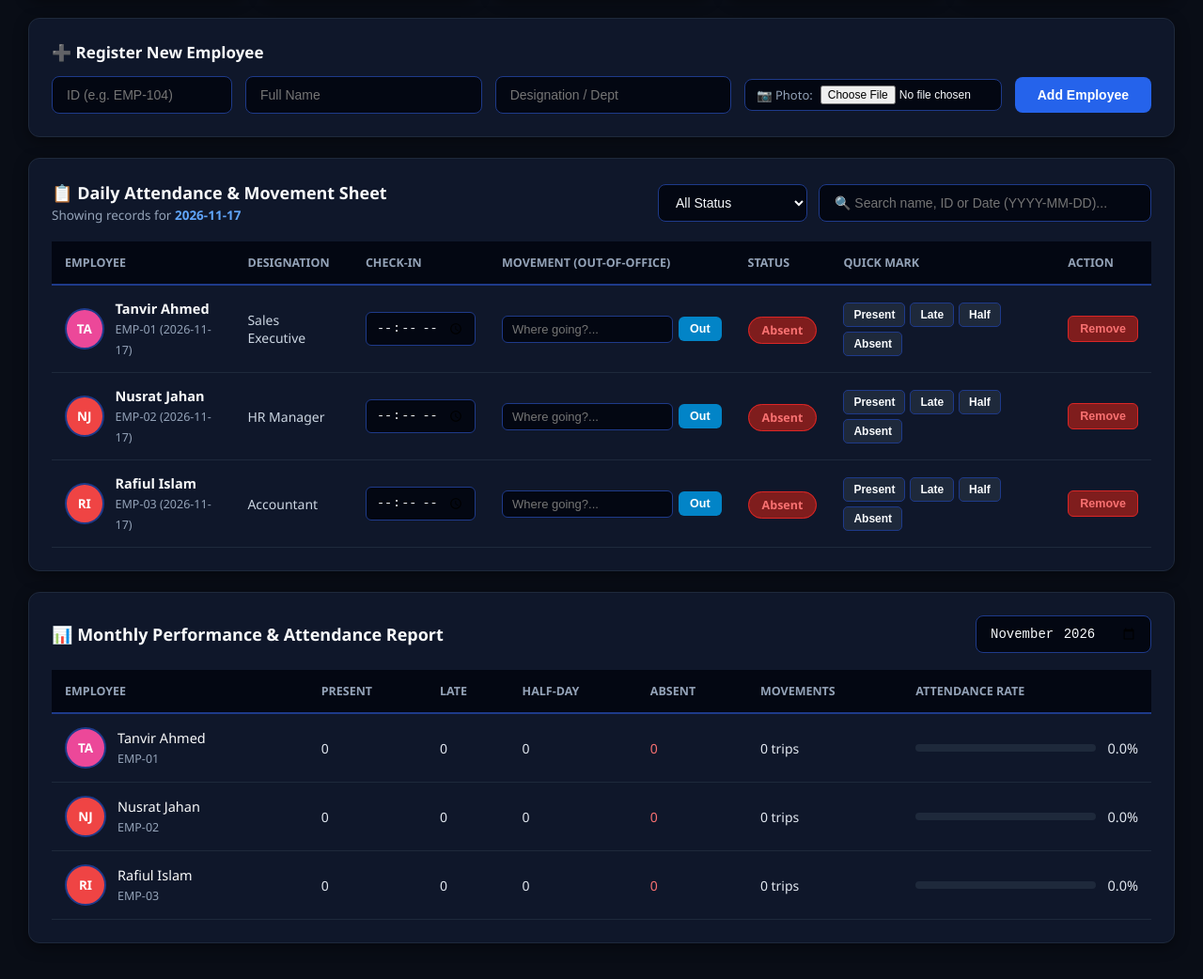
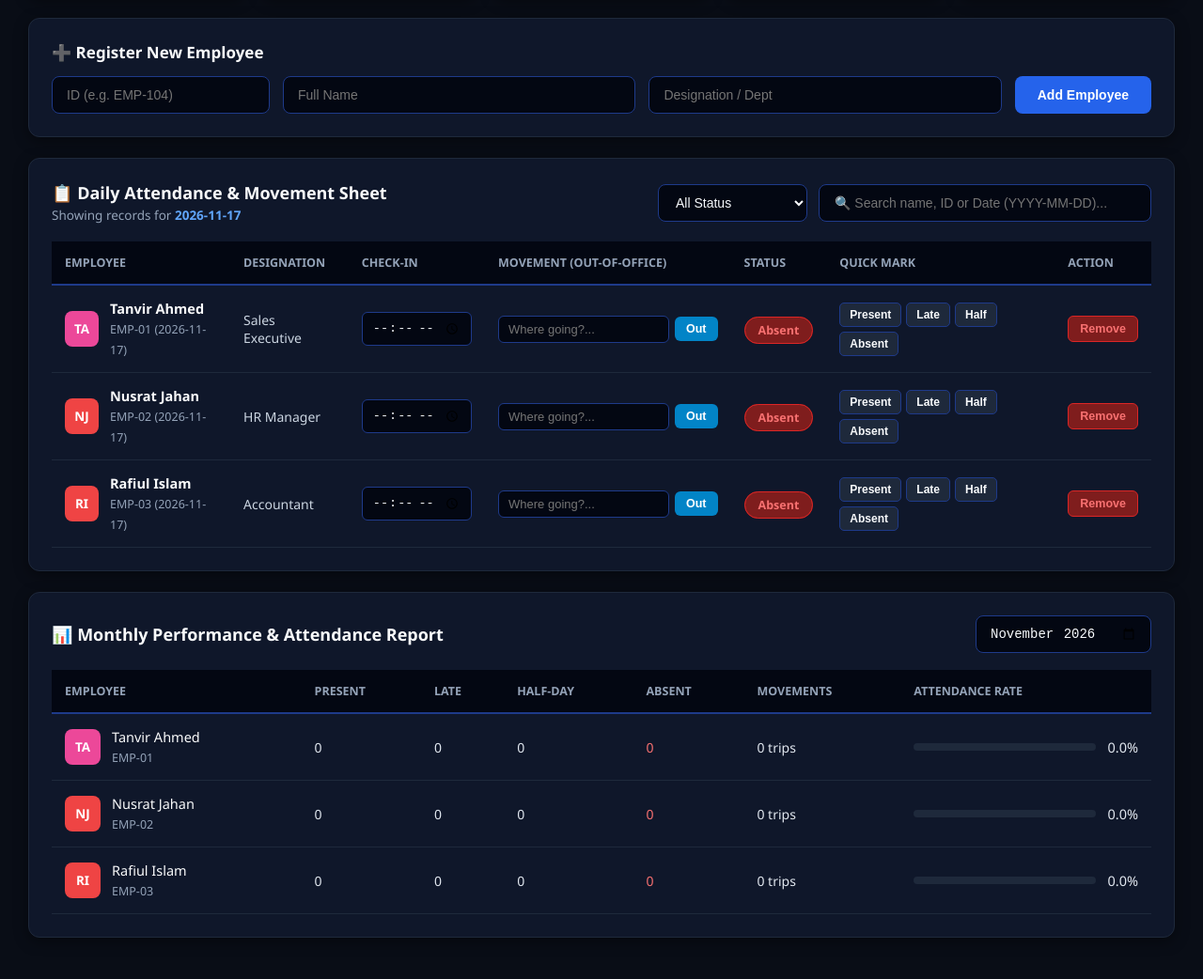
Before and after one commit to mrtexinfo2010/mrtex-employee-attendance-website, a plain HTML site: page index.html in a window 1280 px wide. Shown: the part 268-1310 px from the top of the page at 94% size. Drawn offline with Linux system fonts and the light colour scheme.

Commit message:
Update index.html

```diff
--- a/index.html
+++ b/index.html
@@ -76,14 +76,10 @@
     <!-- Register New Employee -->
     <div style="background:#0f172a; border-radius:12px; padding:24px; margin-bottom:22px; border:1px solid #1e293b; box-shadow:0 4px 15px rgba(0,0,0,0.4);">
       <h3 style="margin:0 0 14px 0; font-size:17px; color:#f9fafb;">➕ Register New Employee</h3>
-      <form id="addEmployeeForm" style="display:flex; gap:14px; flex-wrap:wrap; align-items:center;">
-        <input type="text" id="empId" placeholder="ID (e.g. EMP-104)" required style="flex:1; min-width:160px; padding:11px 15px; background:#030712; color:#f8fafc; border:1px solid #1e3a8a; border-radius:8px; font-size:14px;">
-        <input type="text" id="empName" placeholder="Full Name" required style="flex:2; min-width:200px; padding:11px 15px; background:#030712; color:#f8fafc; border:1px solid #1e3a8a; border-radius:8px; font-size:14px;">
-        <input type="text" id="empRole" placeholder="Designation / Dept" required style="flex:2; min-width:200px; padding:11px 15px; background:#030712; color:#f8fafc; border:1px solid #1e3a8a; border-radius:8px; font-size:14px;">
-        <div style="display:flex; align-items:center; gap:8px; background:#030712; padding:6px 12px; border:1px solid #1e3a8a; border-radius:8px; font-size:13px; color:#94a3b8;">
-          <label for="empPhotoFile">📷 Photo:</label>
-          <input type="file" id="empPhotoFile" accept="image/*" style="color:#f8fafc; font-size:12px; width:180px;">
-        </div>
+      <form id="addEmployeeForm" style="display:flex; gap:14px; flex-wrap:wrap;">
+        <input type="text" id="empId" placeholder="ID (e.g. EMP-104)" required style="flex:1; min-width:200px; padding:11px 15px; background:#030712; color:#f8fafc; border:1px solid #1e3a8a; border-radius:8px; font-size:14px;">
+        <input type="text" id="empName" placeholder="Full Name" required style="flex:2; min-width:220px; padding:11px 15px; background:#030712; color:#f8fafc; border:1px solid #1e3a8a; border-radius:8px; font-size:14px;">
+        <input type="text" id="empRole" placeholder="Designation / Dept" required style="flex:2; min-width:220px; padding:11px 15px; background:#030712; color:#f8fafc; border:1px solid #1e3a8a; border-radius:8px; font-size:14px;">
         <button type="submit" style="background:#2563eb; color:#fff; border:none; padding:11px 24px; border-radius:8px; font-size:14px; font-weight:600; cursor:pointer;">Add Employee</button>
       </form>
     </div>
@@ -158,9 +154,9 @@
 
   <script>
     let employees = JSON.parse(localStorage.getItem('company_employees')) || [
-      { id: 'EMP-01', name: 'Tanvir Ahmed', role: 'Sales Executive', photo: '' },
-      { id: 'EMP-02', name: 'Nusrat Jahan', role: 'HR Manager', photo: '' },
-      { id: 'EMP-03', name: 'Rafiul Islam', role: 'Accountant', photo: '' }
+      { id: 'EMP-01', name: 'Tanvir Ahmed', role: 'Sales Executive' },
+      { id: 'EMP-02', name: 'Nusrat Jahan', role: 'HR Manager' },
+      { id: 'EMP-03', name: 'Rafiul Islam', role: 'Accountant' }
     ];
 
     let attendanceRecords = JSON.parse(localStorage.getItem('company_attendance')) || {};
@@ -187,17 +183,15 @@
       setTimeout(() => { toast.style.display = 'none'; }, 2500);
     }
 
-    function getAvatarHTML(emp) {
-      if (emp.photo) {
-        return `<img src="${emp.photo}" alt="${emp.name}" style="width:40px; height:40px; border-radius:50%; object-fit:cover; border:2px solid #3b82f6;">`;
-      } else {
+    function getAvatarColor(name) {
       const colors = ['#3b82f6', '#0ea5e9', '#10b981', '#f59e0b', '#ef4444', '#8b5cf6', '#ec4899'];
       let hash = 0;
-        for (let i = 0; i < emp.name.length; i++) hash = emp.name.charCodeAt(i) + ((hash << 5) - hash);
-        const bg = colors[Math.abs(hash) % colors.length];
-        const initials = emp.name.split(' ').map(n => n[0]).join('').substring(0, 2).toUpperCase();
-        return `<div style="width:40px; height:40px; border-radius:50%; background:${bg}; color:#fff; font-weight:700; font-size:13.5px; display:flex; align-items:center; justify-content:center; border:2px solid #1e3a8a;">${initials}</div>`;
+      for (let i = 0; i < name.length; i++) hash = name.charCodeAt(i) + ((hash << 5) - hash);
+      return colors[Math.abs(hash) % colors.length];
     }
+
+    function getInitials(name) {
+      return name.split(' ').map(n => n[0]).join('').substring(0, 2).toUpperCase();
     }
 
     function getBadgeStyle(status) {
@@ -232,30 +226,17 @@
       const id = document.getElementById('empId').value.trim();
       const name = document.getElementById('empName').value.trim();
       const role = document.getElementById('empRole').value.trim();
-      const photoFile = document.getElementById('empPhotoFile').files[0];
 
       if (employees.some(emp => emp.id.toLowerCase() === id.toLowerCase())) {
         alert('Employee ID already exists!');
         return;
       }
 
-      if (photoFile) {
-        const reader = new FileReader();
-        reader.onload = function(event) {
-          employees.push({ id, name, role, photo: event.target.result });
-          saveData();
-          document.getElementById('addEmployeeForm').reset();
-          renderAll();
-          showToast(`✅ ${name} registered with photo!`);
-        };
-        reader.readAsDataURL(photoFile);
-      } else {
-        employees.push({ id, name, role, photo: '' });
+      employees.push({ id, name, role });
       saveData();
       this.reset();
       renderAll();
       showToast(`✅ ${name} registered permanently!`);
-      }
     });
 
     function deleteEmployee(id) {
@@ -388,7 +369,7 @@
             tr.innerHTML = `
               <td style="padding:14px;">
                 <div style="display:flex; align-items:center; gap:12px;">
-                  ${getAvatarHTML(emp)}
+                  <div style="width:38px; height:38px; border-radius:8px; background:${getAvatarColor(emp.name)}; color:#fff; font-weight:700; font-size:13.5px; display:flex; align-items:center; justify-content:center;">${getInitials(emp.name)}</div>
                   <div><strong style="display:block; font-size:14.5px; color:#f9fafb;">${emp.name}</strong><span style="font-size:12.5px; color:#94a3b8;">${emp.id} (${dateToRender})</span></div>
                 </div>
               </td>
@@ -464,7 +445,7 @@
         tr.innerHTML = `
           <td style="padding:14px;">
             <div style="display:flex; align-items:center; gap:12px;">
-              ${getAvatarHTML(emp)}
+              <div style="width:38px; height:38px; border-radius:8px; background:${getAvatarColor(emp.name)}; color:#fff; font-weight:700; font-size:13.5px; display:flex; align-items:center; justify-content:center;">${getInitials(emp.name)}</div>
               <div><span style="display:block; font-size:14.5px; font-weight:500; color:#f9fafb;">${emp.name}</span><span style="font-size:12.5px; color:#94a3b8;">${emp.id}</span></div>
             </div>
           </td>
```
Lines whose indentation alone changed are shown as unchanged.
